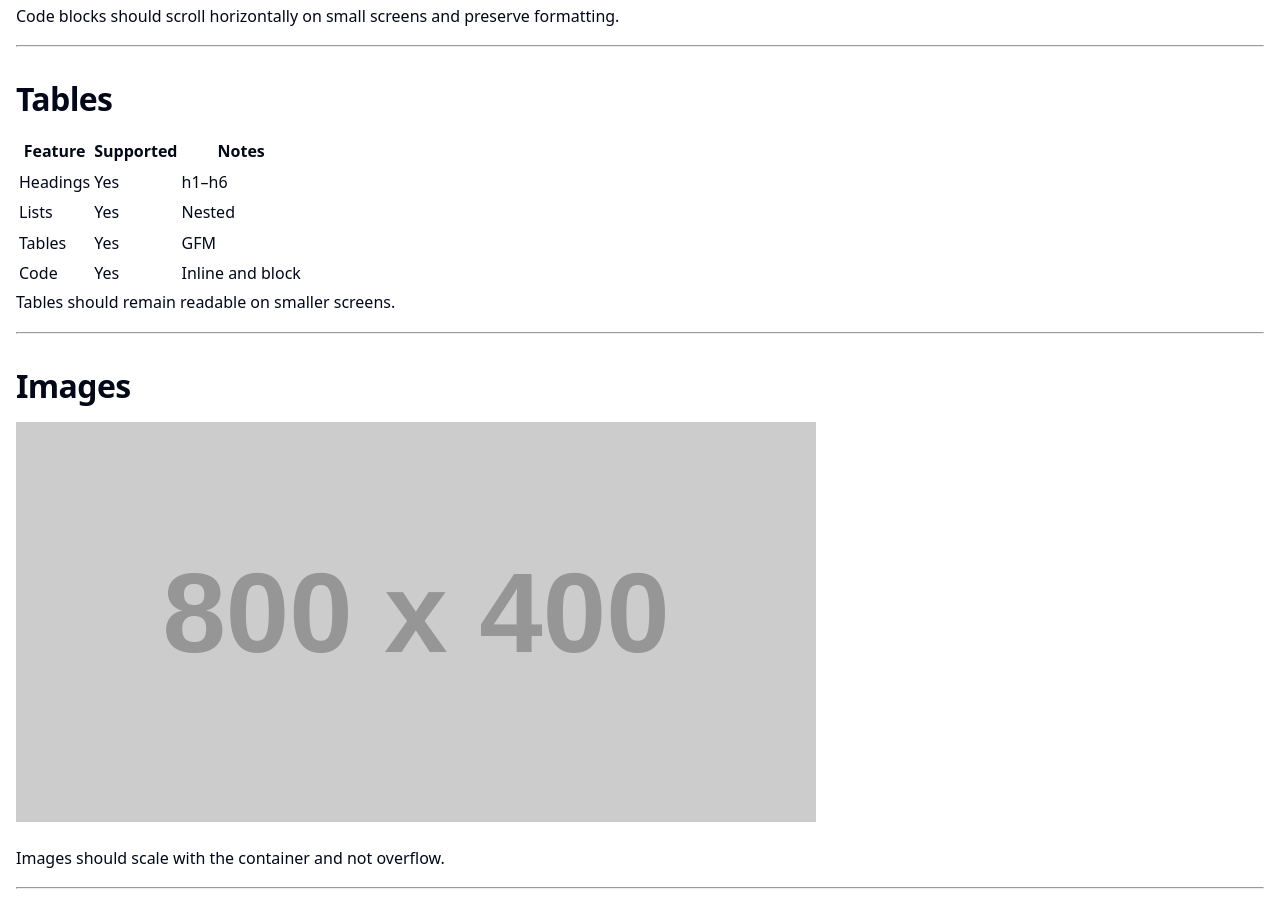
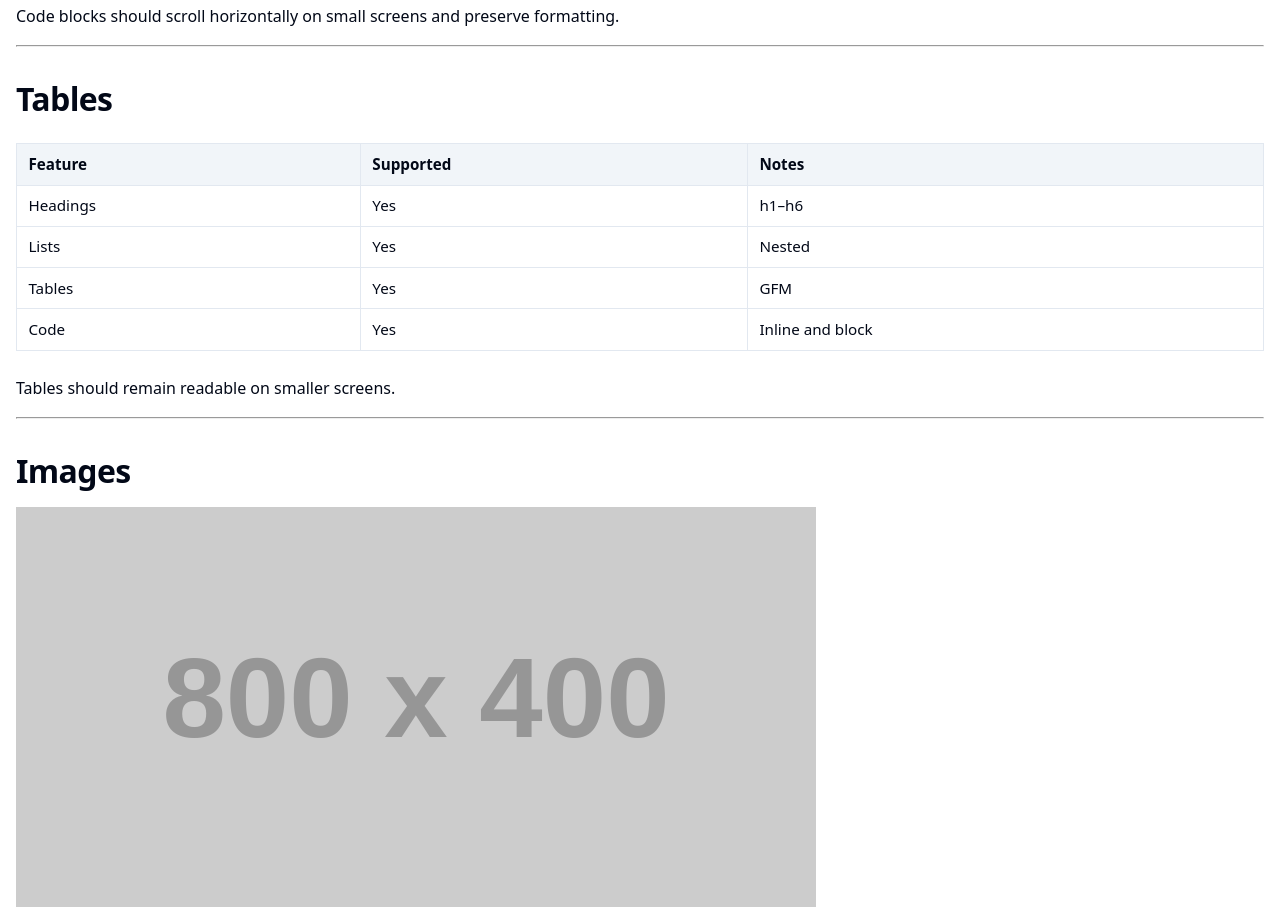
Before and after one commit to chrissy-dev/cactus.css, a plain HTML site: page demo/index.html in a window 1280 px wide. Shown: the part 1816-2734 px from the top of the page. Drawn offline with Linux system fonts and the light colour scheme; placeholder pictures from the web are drawn by us.

Commit message:
feat: tables

```diff
--- a/cactus.css
+++ b/cactus.css
@@ -224,3 +224,25 @@ pre code {
     padding: 0;
     font-size: 0.9em;
 }
+
+/* =========================
+   Tables
+   ========================= */
+table {
+    width: 100%;
+    border-collapse: collapse;
+    margin: calc(var(--space) * 1.5) 0;
+    font-size: 0.95em;
+}
+
+th,
+td {
+    padding: 0.5em 0.75em;
+    border: 1px solid var(--border);
+    text-align: left;
+}
+
+th {
+    background: var(--muted);
+    font-weight: 600;
+}
```
